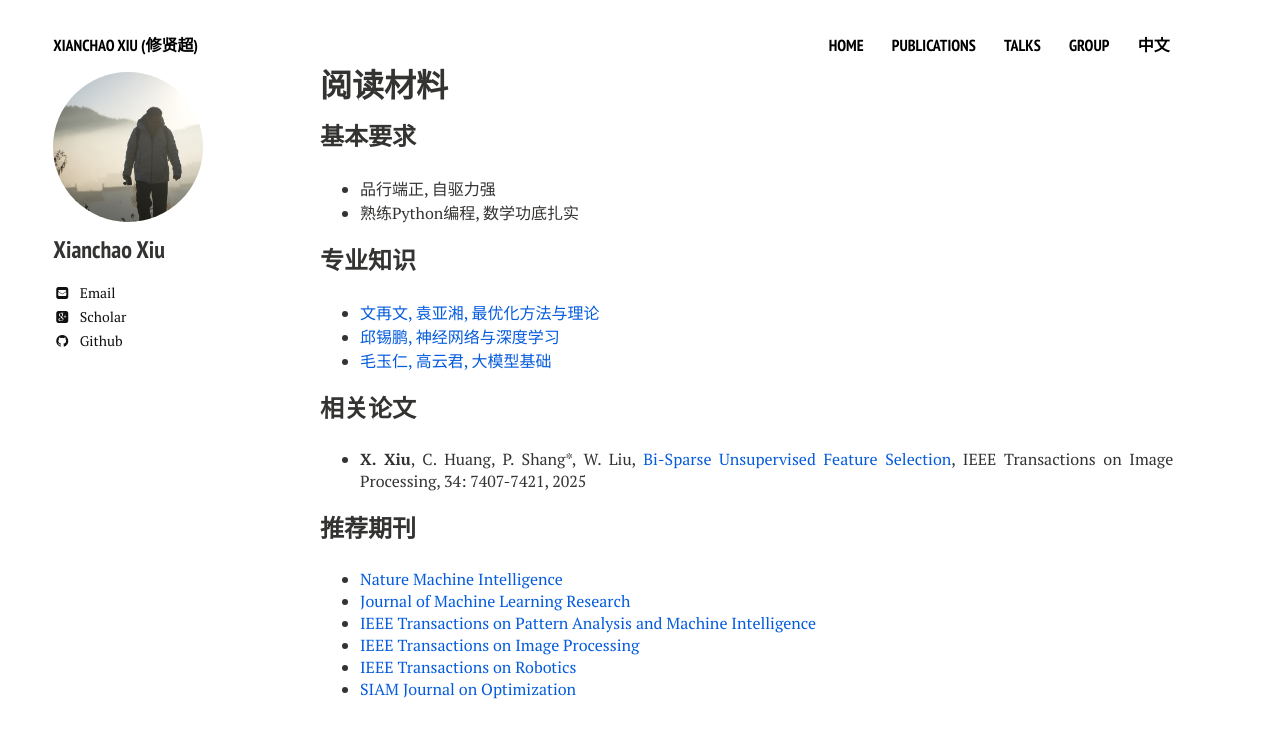
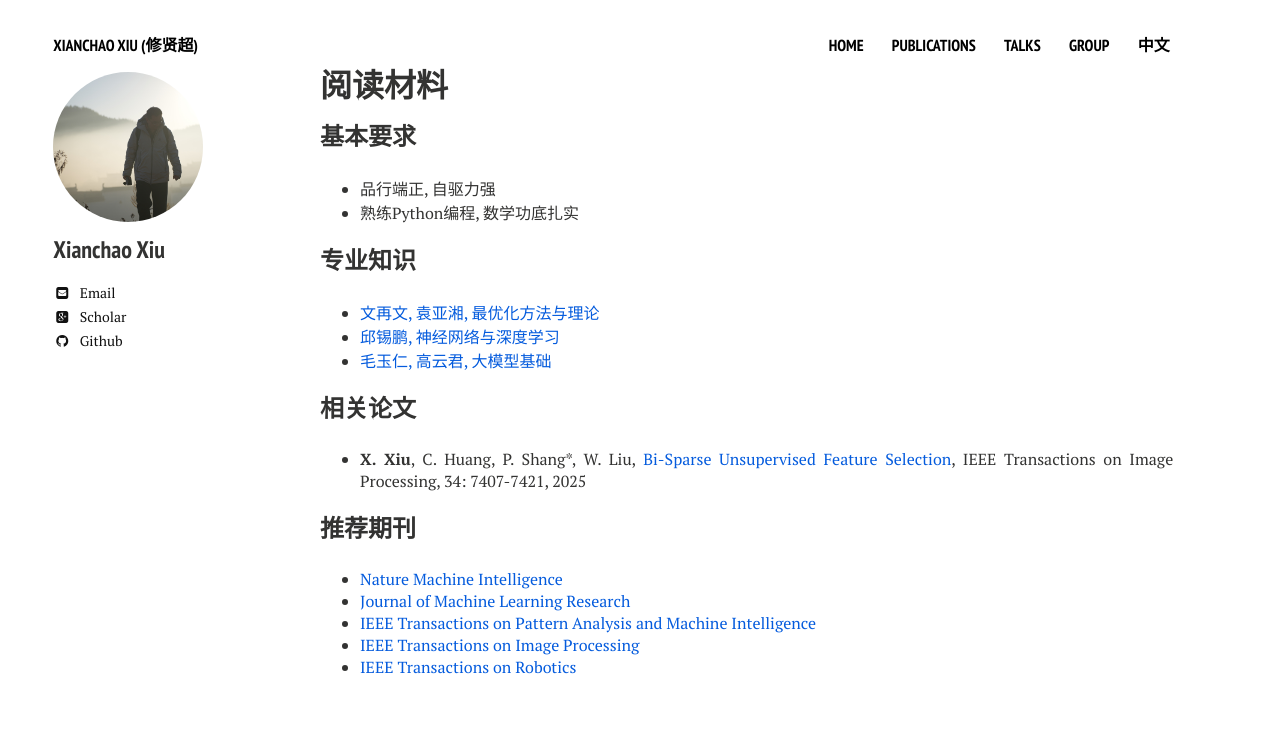
Before and after one commit to xianchaoxiu/xianchaoxiu.github.io, a Jekyll site: the page built from chinese/reading/index.md, in a window 1280 px wide. Shown: the top 738 px of the page. Built offline with Jekyll 4.4.1, drawn with Linux system fonts in a browser that asks for light colours; nearby versions of some CDN libraries.

Commit message:
Update index.md

```diff
--- a/chinese/reading/index.md
+++ b/chinese/reading/index.md
@@ -28,4 +28,3 @@ share: false
 *  <a href="https://ieeexplore.ieee.org/xpl/RecentIssue.jsp?punumber=34" class="textlink" target="_blank"> IEEE Transactions on Pattern Analysis and Machine Intelligence </a> <br>
 *  <a href="https://ieeexplore.ieee.org/xpl/RecentIssue.jsp?punumber=83" class="textlink" target="_blank"> IEEE Transactions on Image Processing </a> <br>
 *  <a href="https://ieeexplore.ieee.org/xpl/RecentIssue.jsp?punumber=8860" class="textlink" target="_blank"> IEEE Transactions on Robotics </a> <br>
-*  <a href="https://www.siam.org/publications/siam-journals/siam-journal-on-optimization/" class="textlink" target="_blank"> SIAM Journal on Optimization </a> <br>
```
